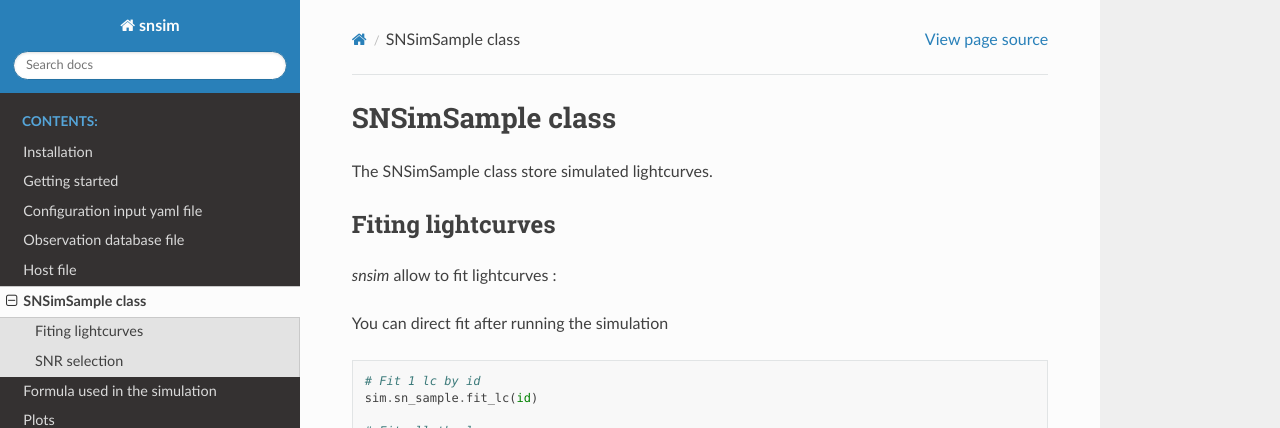
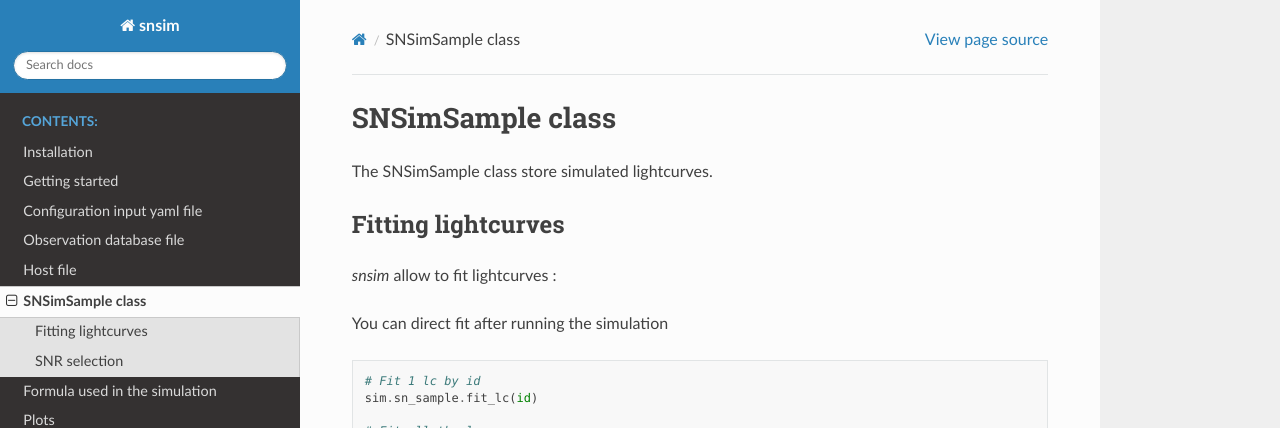
Before and after one commit to bastiencarreres/snsim, a Sphinx documentation site: the page built from docs/snsample.md, in a window 1280 px wide and 900 px high. Shown: the top 428 px of the window. Built offline with Sphinx 7.4.7 and the Read the Docs theme 2.0.0, drawn with Linux system fonts in a browser that asks for light colours; pages that are not in the unit, such as notebooks, are missing from menus.

Commit message:
correct doc

```diff
--- a/docs/snsample.md
+++ b/docs/snsample.md
@@ -4,7 +4,7 @@ The SNSimSample class store simulated lightcurves.
 
 
 
-## Fiting lightcurves
+## Fitting lightcurves
 
 *snsim* allow to fit lightcurves :
 
```
